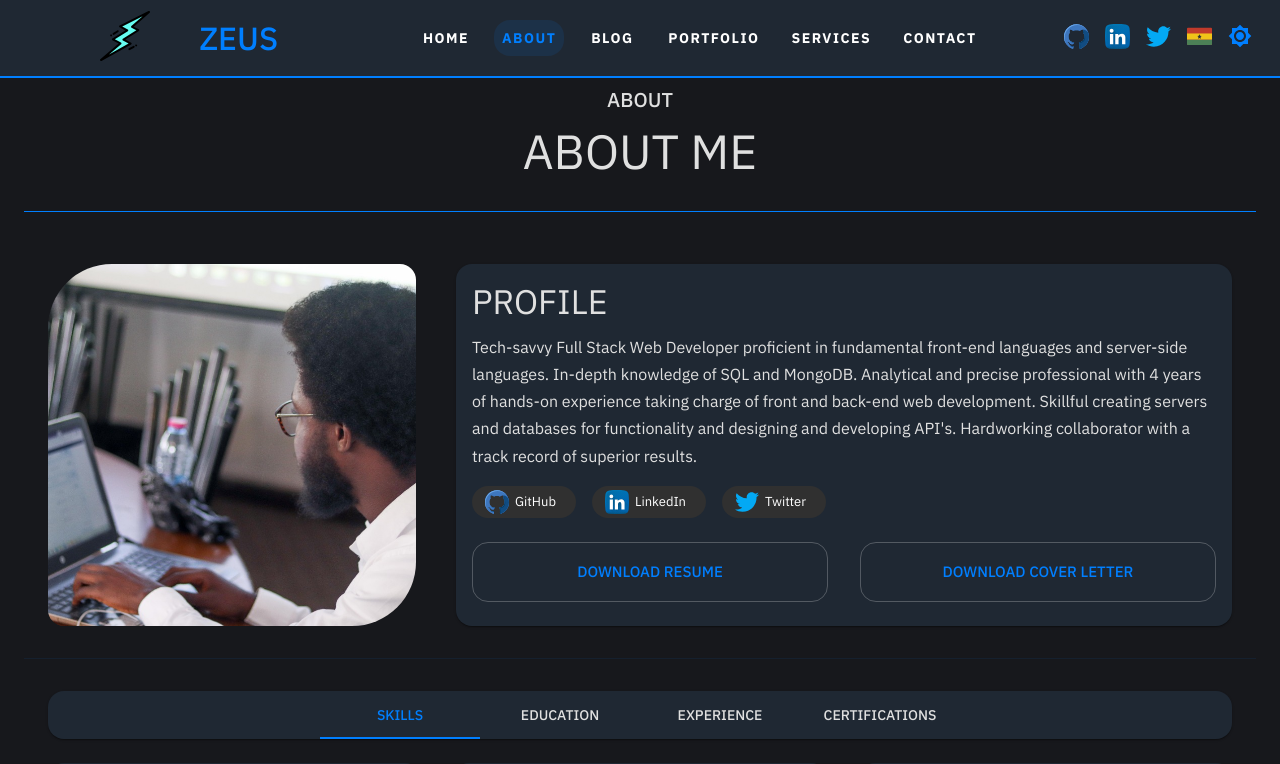
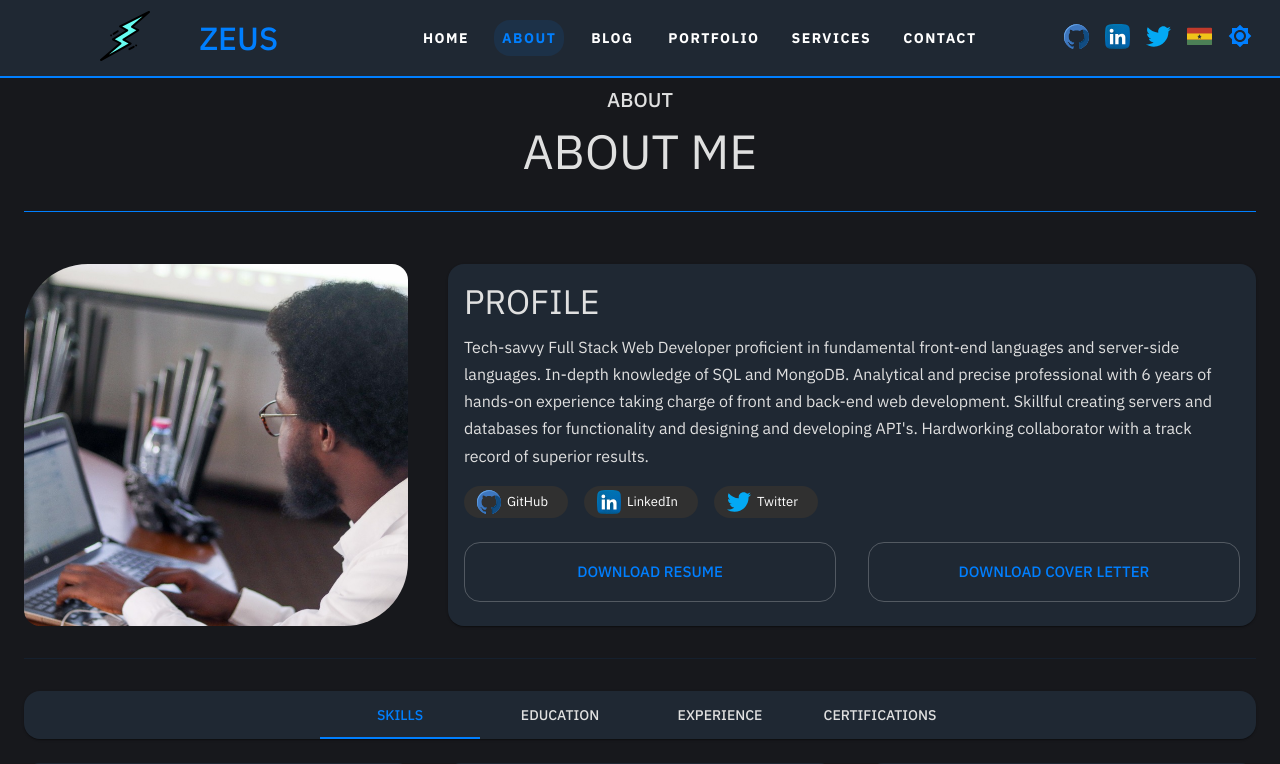
Before and after one commit to stanleyHayes/portfolio, a React (Create React App) app: page /about in a window 1280 px wide. Shown: the top 764 px of the page. Built offline with nearby package versions, Linux system fonts and the light colour scheme.

Commit message:
Update some colors

```diff
--- a/src/components/drawer/drawer-content.js
+++ b/src/components/drawer/drawer-content.js
@@ -28,7 +28,7 @@ const DrawerContent = ({handleDrawerClose}) => {
             name: {},
             nickname: {},
             role: {
-                background: "rgba(69,162,152,0.25)",
+                background: "rgba(0,127,255,0.2)",
                 paddingLeft: 16,
                 paddingRight: 16,
                 paddingTop: 16,
@@ -48,7 +48,7 @@ const DrawerContent = ({handleDrawerClose}) => {
             },
             closeButton: {},
             active: {
-                background: dark === "dark" ? "rgba(69,162,152,0.4)" : "rgba(0,116,225,0.1)"
+                background: dark === "dark" ? "rgba(0,127,255,0.2)" : "rgba(0,127,255,0.2)"
             },
         }
     });
--- a/src/components/header/mobile-header.js
+++ b/src/components/header/mobile-header.js
@@ -7,7 +7,8 @@ import {changeTheme, getUiState} from "../../features/ui/ui-slice";
 
 const MobileHeader = ({handleDrawerOpen}) => {
 
-    const useStyles = makeStyles(() => {
+    const useStyles = makeStyles(theme => {
+        const dark = theme.palette.type === "dark" ? "dark" : "light";
         return {
             link: {
                 textDecoration: "none"
@@ -17,7 +18,8 @@ const MobileHeader = ({handleDrawerOpen}) => {
             },
             hamburger: {
                 width: 50,
-                height: 30
+                height: 30,
+                color: dark === "dark" ? "rgba(0,127,255)" : "rgba(0,127,255)"
             },
             brand: {
                 textTransform: "uppercase",
--- a/src/pages/about/about-page.js
+++ b/src/pages/about/about-page.js
@@ -13,6 +13,7 @@ import {
     Paper,
     Tab,
     Tabs,
+    Box,
     Typography,
     useMediaQuery
 } from "@material-ui/core";
@@ -127,7 +128,7 @@ const AboutPage = () => {
                 <title>Stanley Hayford | About</title>
                 <meta
                     name="description"
-                    content="Tech-savvy Full Stack Web Developer proficient in fundamental front-end languages and server-side languages. In-depth knowledge of SQL and MongoDB. Analytical and precise professional with 4 years of hands-on experience taking charge of front and back-end web development. Skillful creating servers and databases for functionality and designing and developing API's. Hardworking collaborator with a track record of superior results. "
+                    content="Tech-savvy Full Stack Web Developer proficient in fundamental front-end languages and server-side languages. In-depth knowledge of SQL and MongoDB. Analytical and precise professional with 6 years of hands-on experience taking charge of front and back-end web development. Skillful creating servers and databases for functionality and designing and developing API's. Hardworking collaborator with a track record of superior results. "
                 />
                 <meta
                     name="keywords"
@@ -151,7 +152,7 @@ const AboutPage = () => {
 
                 <Divider variant="fullWidth" className={classes.divider}/>
 
-                <Container>
+                <Box>
                     <Grid className={classes.buttonContainer} container={true} spacing={5}>
                         <Grid item={true} xs={12} md={4} justify="center" container={true}>
                             <Avatar
@@ -171,7 +172,7 @@ const AboutPage = () => {
                                         and
                                         server-side languages. In-depth knowledge of SQL and MongoDB. Analytical and
                                         precise
-                                        professional with 4 years of hands-on experience taking charge of front and
+                                        professional with 6 years of hands-on experience taking charge of front and
                                         back-end
                                         web
                                         development. Skillful creating servers and databases for functionality and
@@ -273,10 +274,10 @@ const AboutPage = () => {
                             </Card>
                         </Grid>
                     </Grid>
-                </Container>
+                </Box>
                 <Divider light={true} variant="fullWidth" className={classes.divider}/>
 
-                <Container>
+                <Box>
                     <Tabs
                         component={Paper}
                         indicatorColor="secondary"
@@ -291,8 +292,8 @@ const AboutPage = () => {
                         <Tab label="Experience"/>
                         <Tab label="Certifications"/>
                     </Tabs>
-                </Container>
-                <Container>
+                </Box>
+                <Box>
                     {index === 0 ? (
                         <Grid container={true} spacing={4} className={classes.buttonContainer}>
                             <Grid item={true} xs={12} md={4}>
@@ -689,7 +690,7 @@ const AboutPage = () => {
                             }
                         </Grid>
                     )}
-                </Container>
+                </Box>
             </Container>
         </Layout>
     )
--- a/src/pages/home/home-page.js
+++ b/src/pages/home/home-page.js
@@ -90,7 +90,7 @@ const HomePage = () => {
                 <title>Stanley Hayford | Full Stack Web Developer | Home</title>
                 <meta
                     name="description"
-                    content="Tech-savvy Full Stack Web Developer proficient in fundamental front-end languages and server-side languages. In-depth knowledge of SQL and MongoDB. Analytical and precise professional with 4 years of hands-on experience taking charge of front and back-end web development. Skillful creating servers and databases for functionality and designing and developing API's. Hardworking collaborator with a track record of superior results. "
+                    content="Tech-savvy Full Stack Web Developer proficient in fundamental front-end languages and server-side languages. In-depth knowledge of SQL and MongoDB. Analytical and precise professional with 6 years of hands-on experience taking charge of front and back-end web development. Skillful creating servers and databases for functionality and designing and developing API's. Hardworking collaborator with a track record of superior results. "
                 />
                 <meta
                     name="keywords"
@@ -116,7 +116,7 @@ const HomePage = () => {
                                     variant="body1">
                             Tech-savvy Full Stack Web Developer proficient in fundamental front-end languages and
                             server-side languages. In-depth knowledge of SQL and MongoDB. Analytical and precise
-                            professional with 4 years of hands-on experience taking charge of front and back-end web
+                            professional with 6 years of hands-on experience taking charge of front and back-end web
                             development. Skillful creating servers and databases for functionality and designing and
                             developing API's. Hardworking collaborator with a track record of superior results.
                         </Typography>
```
